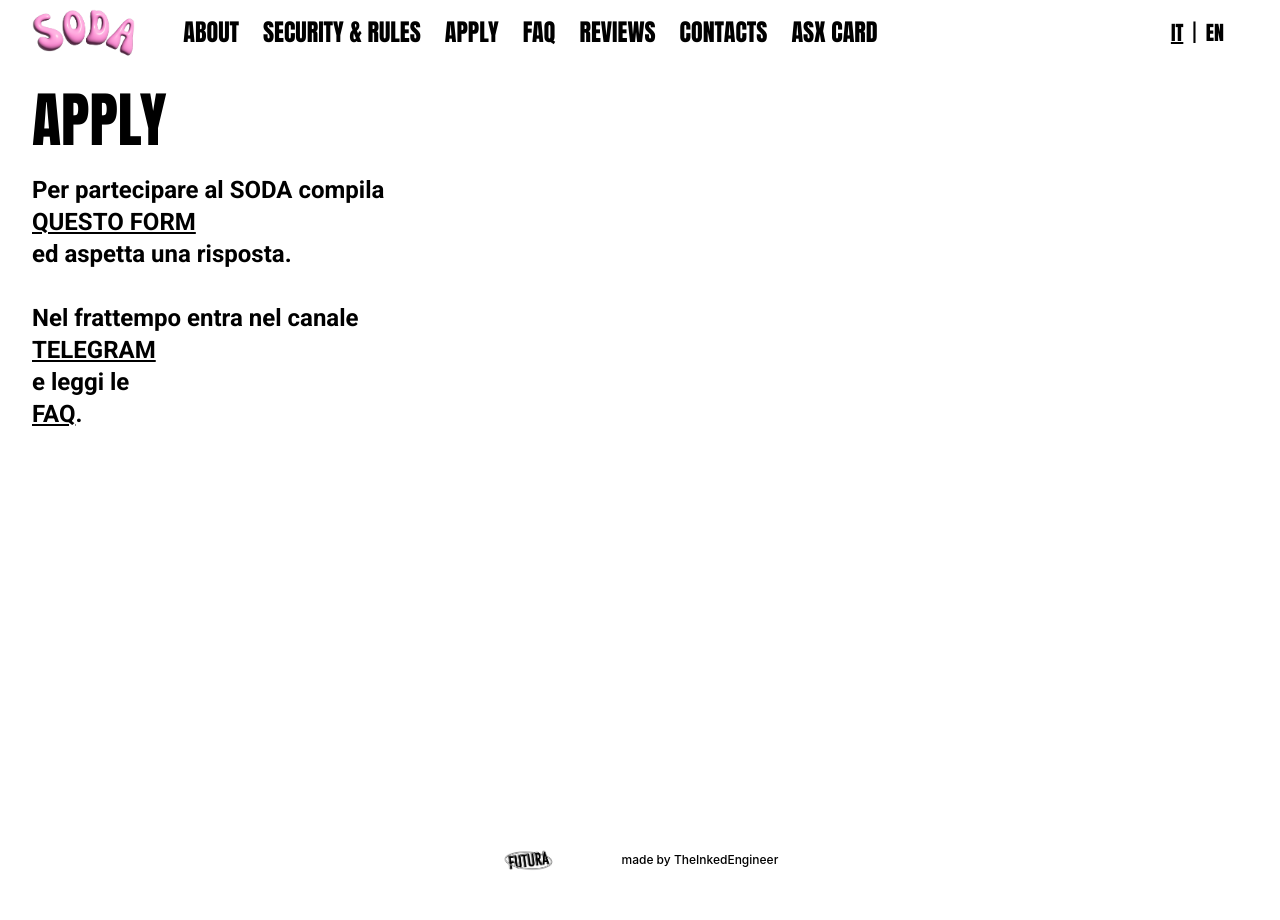
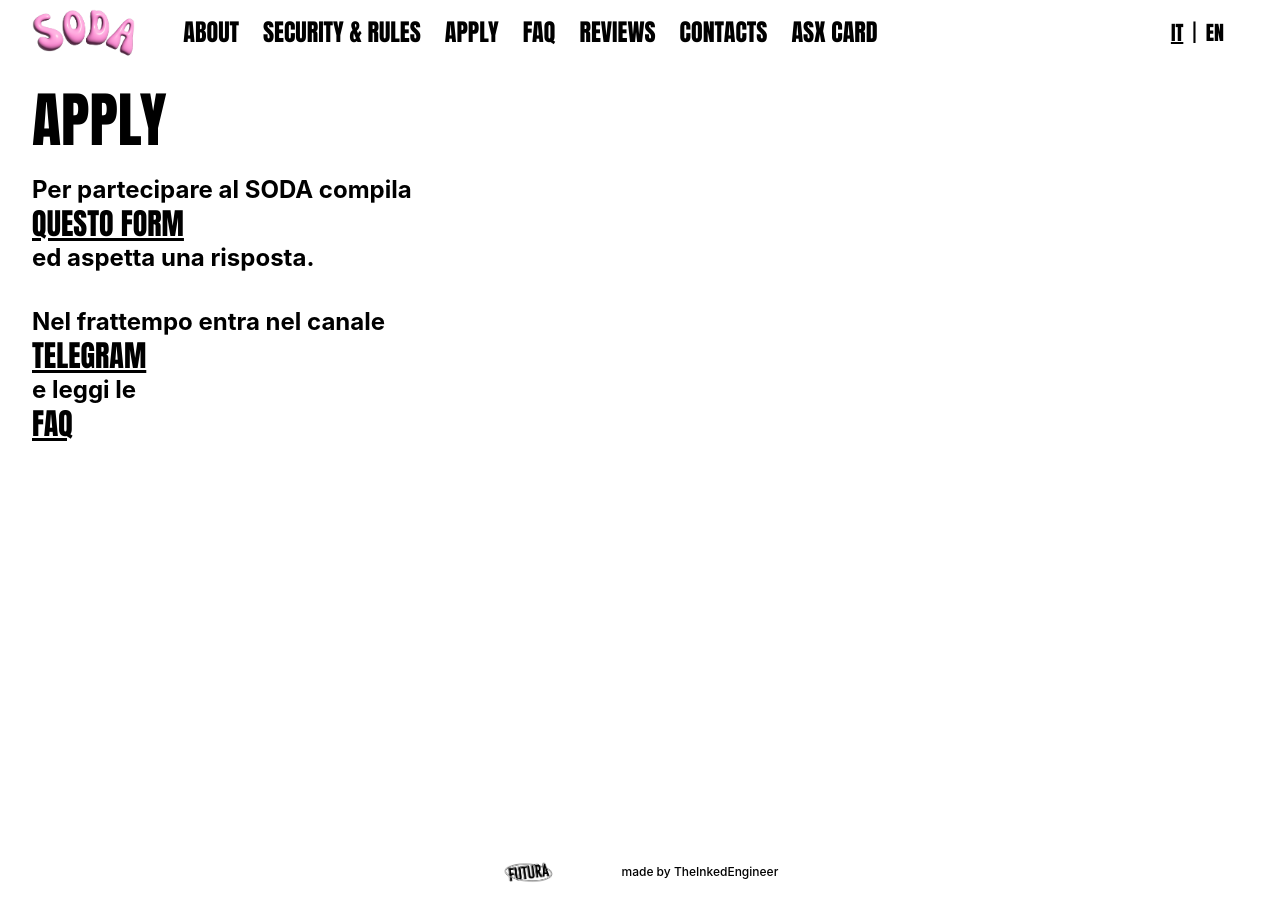
Before and after one commit to TheInkedEngineer/soda-clubbing, a Next.js app: page /apply in a window 1280 px wide. Shown: the top 920 px of the page. Built offline with nearby package versions, Linux system fonts and the light colour scheme.

Commit message:
More bold and stuff

```diff
--- a/app/about/page.tsx
+++ b/app/about/page.tsx
@@ -18,7 +18,11 @@
       <FormattedText text={introBlock} className={typography.title} />
 
       {content.showVideo && (
-        <iframe src={content.videoURL} className="aspect-video w-full my-8 max-w-3xl rounded" allowFullScreen />
+        <iframe
+          src={content.videoURL}
+          className="aspect-video w-full my-8 max-w-3xl rounded border-4 border-black dark:border-white"
+          allowFullScreen
+        />
       )}
 
       <FormattedText text={restContent} className="font-bold text-xl md:text-2xl my-12" />
--- a/app/apply/page.tsx
+++ b/app/apply/page.tsx
@@ -15,7 +15,7 @@
       <FormattedText
         text={content.pageContent}
         className="font-bold text-xl md:text-2xl mb-48 sm:mb-96"
-        linkClassName="underline uppercase font-bold text-xl md:text-2xl text-black dark:text-white hover:text-gray-500 dark:hover:text-gray-400 transition-colors"
+        blockLinks
       />
       <Footer />
     </div>
--- /dev/null
+++ b/app/components/LinkBlock.tsx
@@ -0,0 +1,32 @@
+"use client";
+import Link from 'next/link';
+import React from 'react';
+
+type Props = {
+  href: string;
+  children: React.ReactNode;
+  className?: string;
+  target?: string;
+  rel?: string;
+};
+
+const base = "title text-xl md:text-3xl underline block";
+
+export const LinkBlock: React.FC<Props> = ({ href, children, className, target, rel }) => {
+  const classes = [base, className].filter(Boolean).join(' ');
+  const isExternal = /^https?:\/\//i.test(href) || href.startsWith('mailto:');
+  if (isExternal) {
+    return (
+      <a href={href} target={target ?? (href.startsWith('http') ? '_blank' : undefined)} rel={rel ?? (href.startsWith('http') ? 'noopener noreferrer' : undefined)} className={classes}>
+        {children}
+      </a>
+    );
+  }
+  return (
+    <Link href={href} className={classes}>
+      {children}
+    </Link>
+  );
+};
+
+export default LinkBlock;
--- a/app/components/formattedText.tsx
+++ b/app/components/formattedText.tsx
@@ -1,12 +1,28 @@
+"use client";
 import React from 'react';
 import { formatText } from '../logic/textFormatter';
+import LinkBlock from './LinkBlock';
 
 interface FormattedTextProps {
   text: string;
   className?: string;
   linkClassName?: string;
+  blockLinks?: boolean;
 }
 
-export const FormattedText: React.FC<FormattedTextProps> = ({ text, className, linkClassName }) => {
-  return <p className={className}>{formatText(text, { linkClassName })}</p>;
+export const FormattedText: React.FC<FormattedTextProps> = ({ text, className, linkClassName, blockLinks }) => {
+  const content = formatText(text, {
+    linkClassName,
+    renderLink: blockLinks
+      ? ({ text: t, url, key }) => (
+          <LinkBlock href={url} key={key}>
+            {t}
+          </LinkBlock>
+        )
+      : undefined,
+  });
+  if (blockLinks) {
+    return <div className={className}>{content}</div>;
+  }
+  return <p className={className}>{content}</p>;
 };
--- a/app/contacts/page.tsx
+++ b/app/contacts/page.tsx
@@ -1,6 +1,7 @@
 "use client";
 import { Title } from '@/components/title';
 import { Footer } from '../components/Footer';
+import LinkBlock from '../components/LinkBlock';
 
 export default function ContactsPage() {
   return (
@@ -10,25 +11,13 @@
         <span className="font-bold text-xl md:text-2xl">Email:</span>
         <br />
         <br />
-        <a
-          href="mailto:info@soda-party.com"
-          className="title text-xl md:text-3xl underline"
-        >
-          info@soda-party.com
-        </a>
+        <LinkBlock href="mailto:info@soda-party.com">info@soda-party.com</LinkBlock>
       </p>
       <p className="mb-48 sm:mb-96">
         <span className="font-bold text-xl md:text-2xl">Instagram:</span>
         <br />
         <br />
-        <a
-          href="https://www.instagram.com/soda.clubbing"
-          target="_blank"
-          rel="noopener noreferrer"
-          className="title text-xl md:text-3xl underline"
-        >
-          @soda.clubbing
-        </a>
+        <LinkBlock href="https://www.instagram.com/soda.clubbing">@soda.clubbing</LinkBlock>
       </p>
       <Footer />
     </div>
--- a/app/logic/textFormatter.tsx
+++ b/app/logic/textFormatter.tsx
@@ -11,7 +11,10 @@
  * @param text - The input text to be formatted.
  * @returns An array of JSX elements, with links, bold text, and newlines appropriately formatted.
  */
-export const formatText = (input?: string, opts?: { linkClassName?: string }): JSX.Element[] => {
+export const formatText = (
+  input?: string,
+  opts?: { linkClassName?: string; renderLink?: (args: { text: string; url: string; key: string }) => JSX.Element }
+): JSX.Element[] => {
   const text = input ?? '';
   const linkRegex = /\[([^\]]+)\]\(([^)]+)\)/g; // Regular expression to identify markdown-style links
   const parts: JSX.Element[] = []; // Array to hold the resulting JSX elements
@@ -31,17 +34,22 @@
     }
 
     // Add the link as an <a> element
+    const key = nextKey('link');
+    if (opts?.renderLink) {
+      parts.push(opts.renderLink({ text: linkText, url, key }));
+    } else {
       parts.push(
         <a
           href={url}
           target="_blank"
           rel="noopener noreferrer"
           className={opts?.linkClassName ?? "title text-xl mx-2 hover:underline"}
-        key={nextKey('link')}
+          key={key}
         >
           {linkText}
         </a>
       );
+    }
 
     lastIndex = linkRegex.lastIndex; // Update lastIndex to the end of the current match
   }
--- a/app/translations/apply-page/en.json
+++ b/app/translations/apply-page/en.json
@@ -1,4 +1,4 @@
 {
   "pageTitle": "Apply",
-  "pageContent": "In order to apply to SODA fill in \n[this form](https://forms.gle/gJnVKrPjB67DNGNu8)\n and wait for an answer.\n\nIn the meantime you can join the \n[TELEGRAM](https://t.me/sodaparty)\n channel and read the \n[FAQ](/faq)."
+  "pageContent": "In order to apply to SODA fill in [this form](https://forms.gle/gJnVKrPjB67DNGNu8)and wait for an answer\n\nIn the meantime you can join the [TELEGRAM](https://t.me/sodaparty) channel and read the [FAQ](/faq)"
 }
--- a/app/translations/apply-page/it.json
+++ b/app/translations/apply-page/it.json
@@ -1,4 +1,4 @@
 {
   "pageTitle": "Apply",
-  "pageContent": "Per partecipare al SODA compila\n[QUESTO FORM](https://forms.gle/gJnVKrPjB67DNGNu8)\ned aspetta una risposta.\n\nNel frattempo entra nel canale \n[TELEGRAM](https://t.me/sodaparty)\n e leggi le \n[FAQ](/faq)."
+  "pageContent": "Per partecipare al SODA compila [QUESTO FORM](https://forms.gle/gJnVKrPjB67DNGNu8)ed aspetta una risposta.\n\nNel frattempo entra nel canale [TELEGRAM](https://t.me/sodaparty) e leggi le [FAQ](/faq)"
 }
```
Lines whose indentation alone changed are shown as unchanged.
